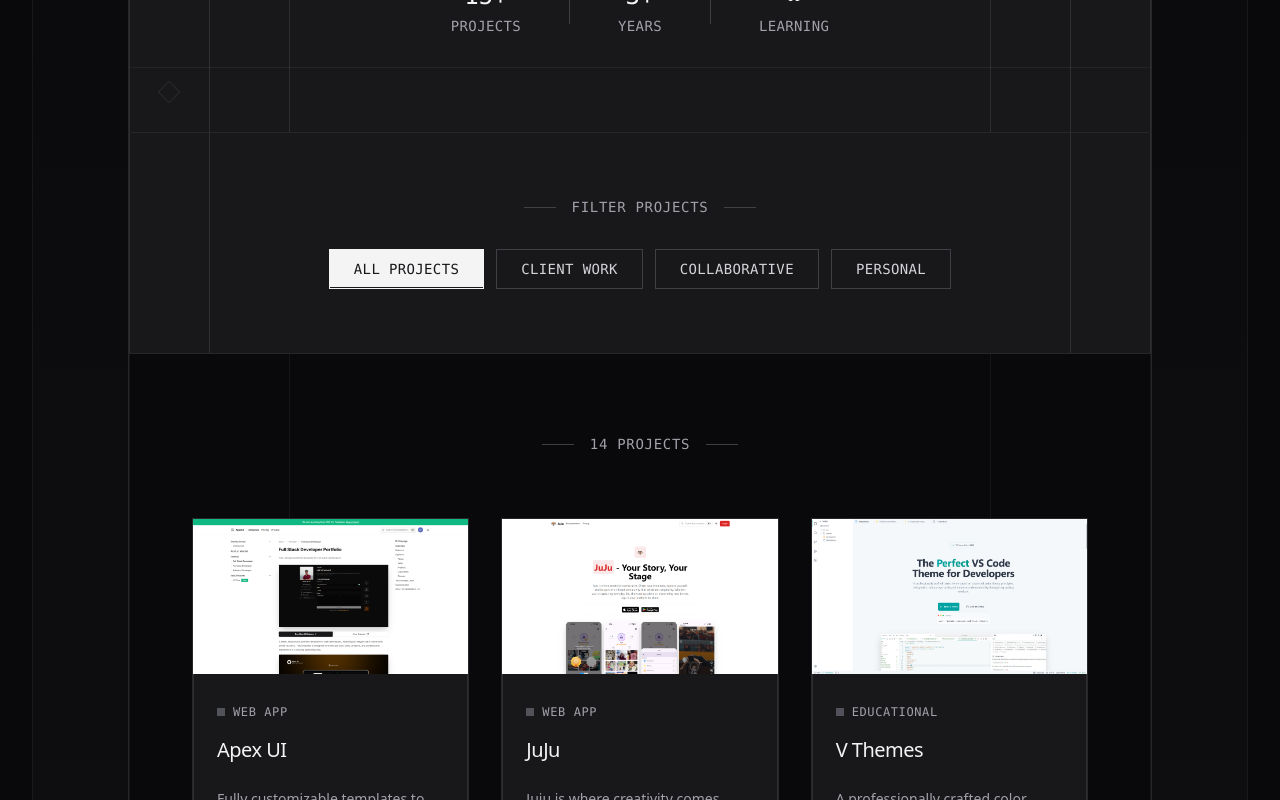
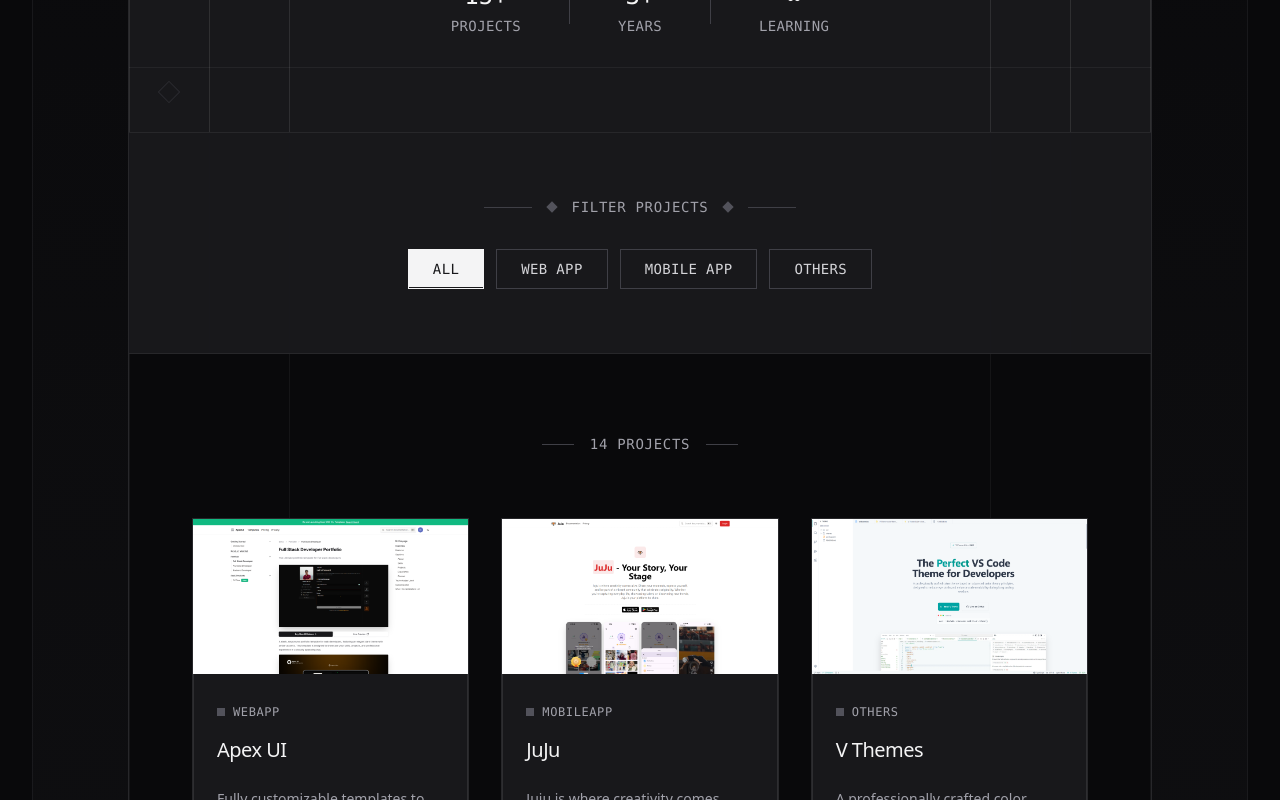
Before and after one commit to nabinkhair42/personal-website, a Next.js app: page /projects in a window 1280 px wide. Shown: the part 540-1340 px from the top of the page. Built offline with nearby package versions, Linux system fonts and the light colour scheme.

Commit message:
feat: update project categories and enhance projects filter UI

```diff
--- a/src/app/(pages)/projects/_components/projects-filter.tsx
+++ b/src/app/(pages)/projects/_components/projects-filter.tsx
@@ -7,11 +7,12 @@ interface ProjectsFilterProps {
   onCategoryChange: (category: string) => void;
 }
 
+// Simplified categories based on project types
 const categories = [
-  { value: "all", label: "All Projects" },
-  { value: "client", label: "Client Work" },
-  { value: "collaborative", label: "Collaborative" },
-  { value: "personal", label: "Personal" },
+  { value: "all", label: "All" },
+  { value: "webapp", label: "Web App" },
+  { value: "mobileapp", label: "Mobile App" },
+  { value: "others", label: "Others" },
 ];
 
 export const ProjectsFilter = ({
@@ -19,23 +20,31 @@ export const ProjectsFilter = ({
   onCategoryChange,
 }: ProjectsFilterProps) => {
   return (
-    <section className="relative px-6 py-16 border-b  border-zinc-200 dark:border-zinc-800 bg-zinc-50 dark:bg-zinc-900">
-      {/* Minimal geometric pattern */}
-      <div className="absolute inset-0 opacity-5 dark:opacity-10">
-        <div className="absolute top-0 left-0 w-px h-full bg-current"></div>
-        <div className="absolute top-0 left-20 w-px h-full bg-current"></div>
-        <div className="absolute top-0 right-20 w-px h-full bg-current"></div>
-        <div className="absolute top-0 right-0 w-px h-full bg-current"></div>
+    <section className="relative px-6 py-16 border-b border-zinc-200 dark:border-zinc-800 bg-zinc-50 dark:bg-zinc-900">
+      {/* Enhanced geometric pattern following your design principles */}
+      <div className="absolute inset-0 opacity-[0.008] dark:opacity-[0.012] pointer-events-none">
+        <div className="absolute top-0 left-0 w-px h-full bg-zinc-400 dark:bg-zinc-600"></div>
+        <div className="absolute top-0 left-20 w-px h-full bg-zinc-400 dark:bg-zinc-600"></div>
+        <div className="absolute top-0 left-40 w-px h-full bg-zinc-400 dark:bg-zinc-600"></div>
+        <div className="absolute top-0 right-40 w-px h-full bg-zinc-400 dark:bg-zinc-600"></div>
+        <div className="absolute top-0 right-20 w-px h-full bg-zinc-400 dark:bg-zinc-600"></div>
+        <div className="absolute top-0 right-0 w-px h-full bg-zinc-400 dark:bg-zinc-600"></div>
+
+        {/* Horizontal structural lines */}
+        <div className="absolute top-1/4 left-0 w-full h-px bg-zinc-400 dark:bg-zinc-600 opacity-50"></div>
+        <div className="absolute bottom-1/4 left-0 w-full h-px bg-zinc-400 dark:bg-zinc-600 opacity-50"></div>
       </div>
 
       <div className="relative z-10 max-w-4xl mx-auto">
         {/* Section Label */}
         <div className="flex items-center justify-center gap-4 mb-8">
-          <div className="w-8 h-px bg-zinc-300 dark:bg-zinc-700"></div>
+          <div className="w-12 h-px bg-zinc-300 dark:bg-zinc-700"></div>
+          <div className="w-2 h-2 bg-zinc-400 dark:bg-zinc-600 rotate-45"></div>
           <span className="text-sm tracking-wider uppercase text-zinc-500 dark:text-zinc-400 font-mono">
             Filter Projects
           </span>
-          <div className="w-8 h-px bg-zinc-300 dark:bg-zinc-700"></div>
+          <div className="w-2 h-2 bg-zinc-400 dark:bg-zinc-600 rotate-45"></div>
+          <div className="w-12 h-px bg-zinc-300 dark:bg-zinc-700"></div>
         </div>
 
         {/* Filter Buttons */}
--- a/src/constants/projects.ts
+++ b/src/constants/projects.ts
@@ -39,7 +39,7 @@ export interface Project {
   demoUrl?: string;
   sourceUrl?: string;
   features: string[];
-  category: "Web App" | "Chrome Extension" | "Blog Platform" | "API Service" | "Educational" | "E-commerce";
+  category: "webapp" | "mobileapp" | "others";
   year: string;
   status?: "Live" | "In Development" | "Completed";
 }
@@ -60,7 +60,7 @@ export const projects: Project[] = [
       "Build multiple web app templates on React and Next.Js",
       "Designed entire app and build using React and Next.js"
     ],
-    category: "Web App",
+    category: "webapp",
     year: "2024",
     status: "Live",
     demoUrl: "https://apexui.dev/"
@@ -84,7 +84,7 @@ export const projects: Project[] = [
       "Deployed the entire project using AWS",
       "Designed entire APP UI and written the web version of app using Next.Js",
     ],
-    category: "Web App",
+    category: "mobileapp",
     year: "2024",
     status: "Live",
     demoUrl: "https://jujuconnect.com",
@@ -99,7 +99,7 @@ export const projects: Project[] = [
     ],
     features: ["Implemented design principle and color theory."],
     demoUrl: "https://vthemes.nabinkhair.com.np/",
-    category: "Educational",
+    category: "others",
     year: "2023",
     status: "Live",
   },
@@ -117,7 +117,7 @@ export const projects: Project[] = [
     features: [
       "Build Custom Backend Service for onboarding every single MCPs.",
     ],
-    category: "API Service",
+    category: "webapp",
     year: "2024",
     status: "Live",
     demoUrl: "https://promcp.vercel.app",
@@ -142,7 +142,7 @@ export const projects: Project[] = [
       "Deployed the app on Vercel",
       "Integrated Gemini AI for AI based features",
     ],
-    category: "Web App",
+    category: "webapp",
     year: "2024",
     status: "Live",
   },
@@ -165,7 +165,7 @@ export const projects: Project[] = [
       "Developed dashboards for project tracking",
       "Deployed the app on Vercel",
     ],
-    category: "Web App",
+    category: "webapp",
     year: "2023",
     status: "Live",
   },
@@ -188,7 +188,7 @@ export const projects: Project[] = [
       "Developed the payment processing system using Stripe in ExpressJs",
       "Deployed Payment gateway backend on AWS and Frontend on Cloudflare workers",
     ],
-    category: "E-commerce",
+    category: "webapp",
     year: "2024",
     status: "Live",
   },
@@ -210,7 +210,7 @@ export const projects: Project[] = [
       "Implemented dynamic data fetching with MongoDB",
       "Deployed the entire application on Vercel",
     ],
-    category: "Blog Platform",
+    category: "webapp",
     year: "2024",
     status: "Live",
   },
@@ -231,7 +231,7 @@ export const projects: Project[] = [
       "Optimized the extension for performance and reliability",
       "Designed a user-friendly using CSS and HTML",
     ],
-    category: "Chrome Extension",
+    category: "others",
     year: "2024",
     status: "Live",
   },
@@ -254,7 +254,7 @@ export const projects: Project[] = [
       "Built resource-rich pages for learners using HTML and CSS",
       "Integrated jQuery for dynamic interactivity",
     ],
-    category: "Educational",
+    category: "webapp",
     year: "2022",
     status: "Live",
   },
@@ -275,7 +275,7 @@ export const projects: Project[] = [
       "Developed the AI Chatbot using Cloudflare Workers",
       "Deployed the website on Cloudflare Pages",
     ],
-    category: "Web App",
+    category: "webapp",
     year: "2024",
     status: "Live",
   },
@@ -296,7 +296,7 @@ export const projects: Project[] = [
       "Integrated APIs to fetch and display live Bitcoin rates.",
       "Deployed the app on Vercel for seamless performance and scalability.",
     ],
-    category: "Web App",
+    category: "webapp",
     year: "2024",
     status: "Live",
   },
@@ -318,7 +318,7 @@ export const projects: Project[] = [
       "Integrated APIs for vehicle data and inspection reports.",
       "Deployed the app on Vercel for Client part and Render for Server part.",
     ],
-    category: "Web App",
+    category: "webapp",
     year: "2024",
     status: "Live",
   },
@@ -340,7 +340,7 @@ export const projects: Project[] = [
       "Implemented interactive code demos for better learning",
       "Documented algorithms with MDX",
     ],
-    category: "Educational",
+    category: "webapp",
     year: "2024",
     status: "Live",
   },
```
Also changed, not shown: 1 other file (tests, documents, lock files or other folders).
